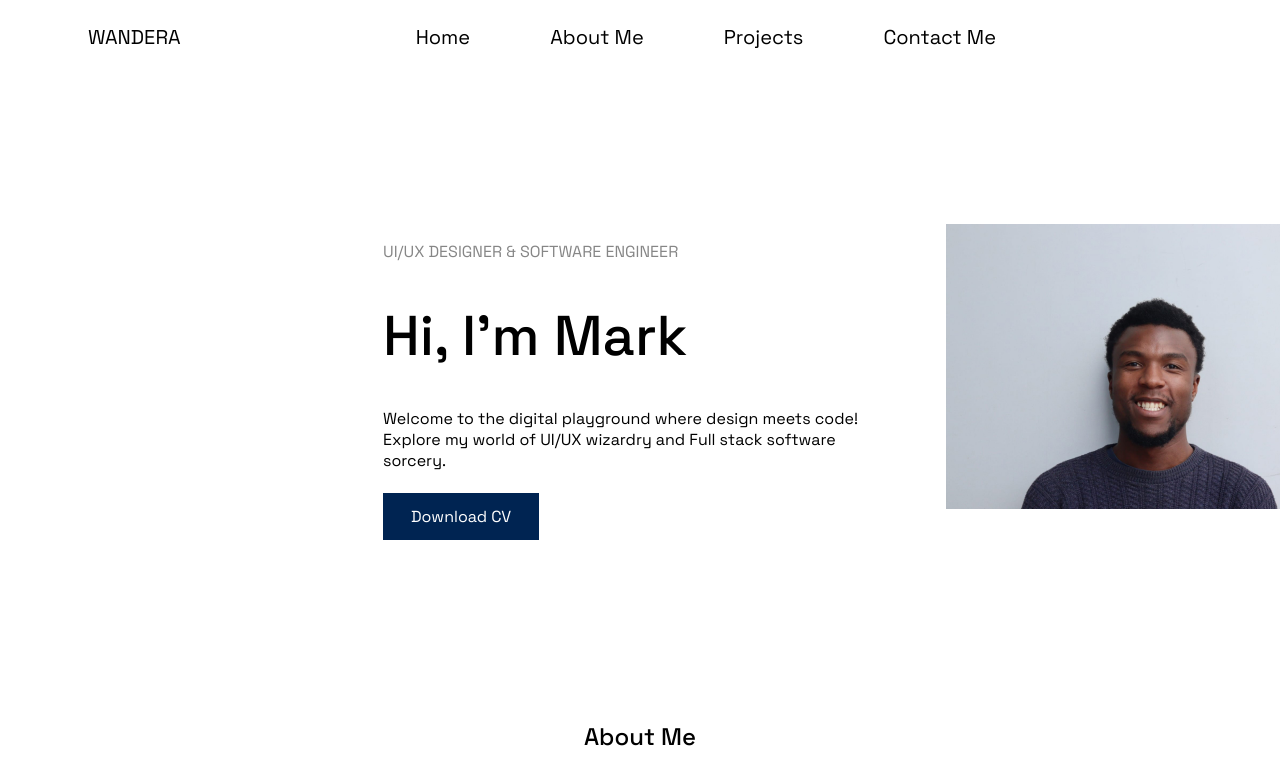
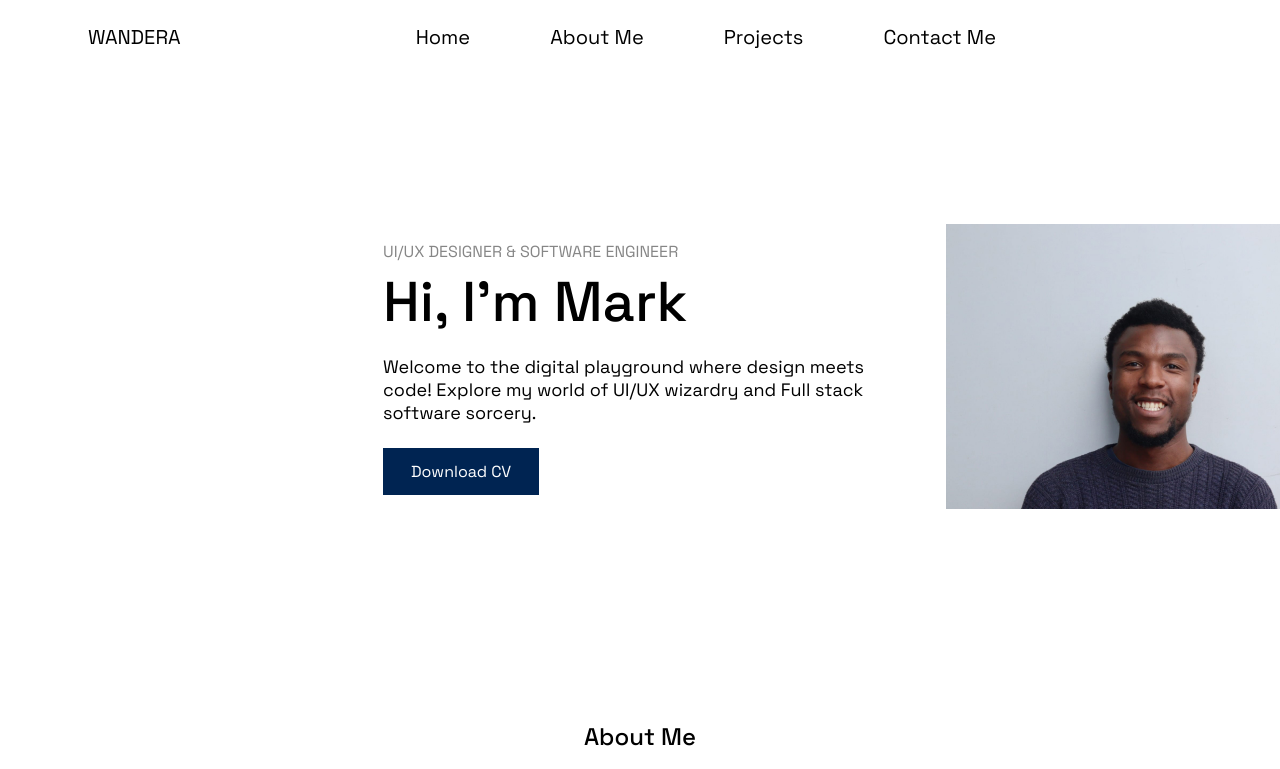
Before and after one commit to mmwandera/personal-website, a plain HTML site: page index.html in a window 1280 px wide. Shown: the top 769 px of the page. Drawn offline with nearby package versions, Linux system fonts and the light colour scheme.

Commit message:
Improved spacing on hero section content

```diff
--- a/style.css
+++ b/style.css
@@ -212,3 +212,13 @@ i{
     justify-content: space-between;
     margin-left: 18px;
 }
+
+#main-section div p{
+    font-size: 18px;
+    margin-top: -20px;
+    margin-bottom: 24px;
+}
+
+#main-section div h1{
+    margin-top: -12px;
+}
```
